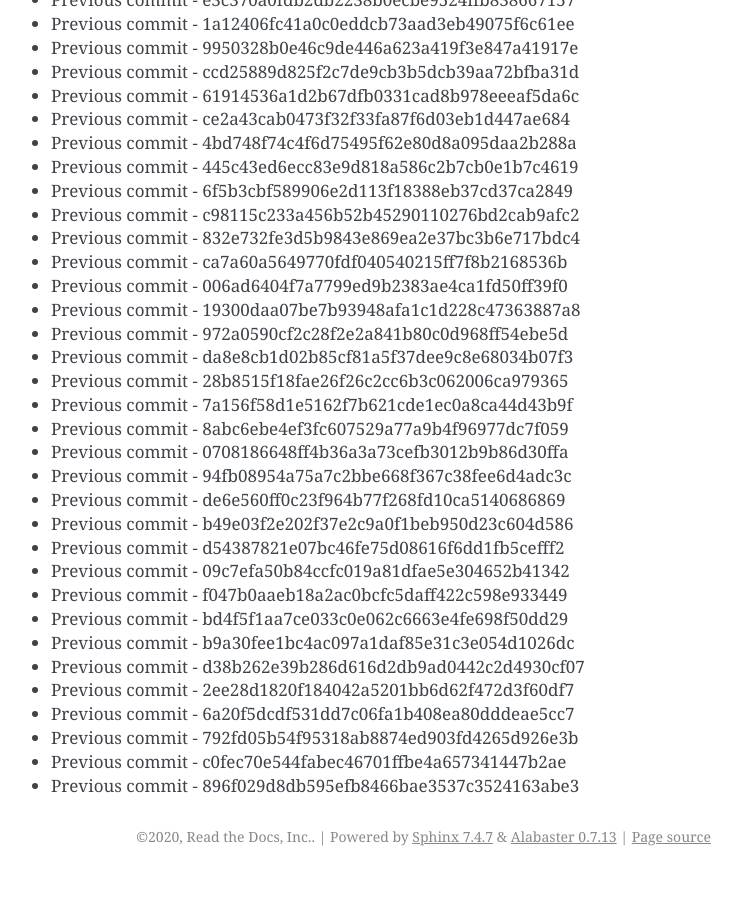
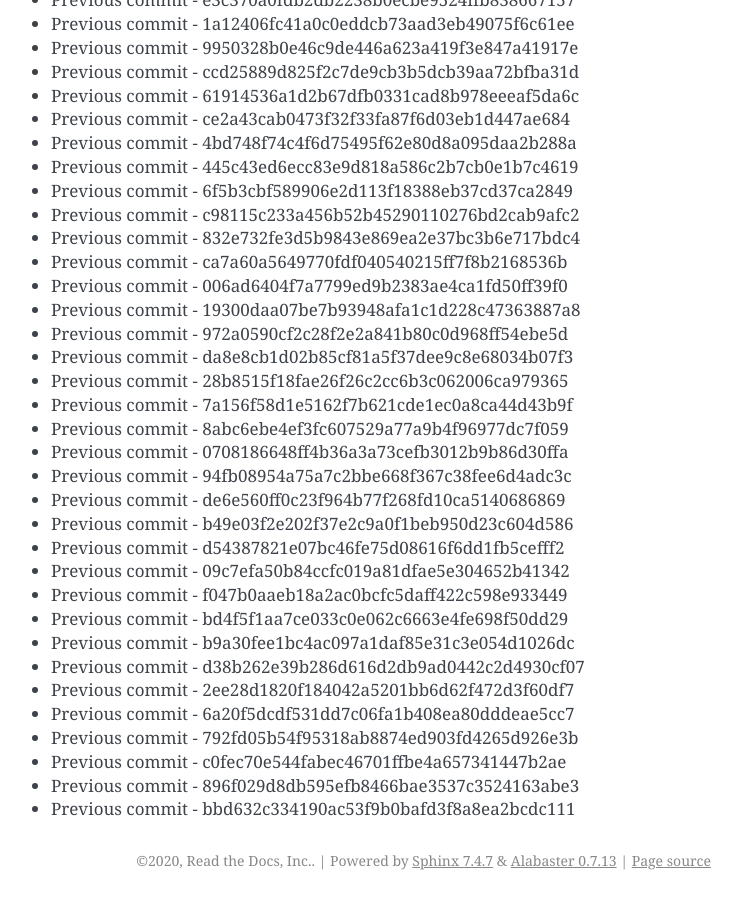
Before and after one commit to readthedocs/rtd-git-stresstest, a Sphinx documentation site: the page built from docs/updates.rst, in a window 1280 px wide and 900 px high, scrolled down 3606 px. Shown: the whole window, without its empty margins (399-1141 px from the left). Built offline with Sphinx 7.4.7, drawn with Linux system fonts in a browser that asks for light colours; before the commit the page ends 4482 px from its top, so only the background shows below that.

Commit message:
Generating commit from previous: bbd632c334190ac53f9b0bafd3f8a8ea2bcdc111

```diff
--- a/docs/updates.rst
+++ b/docs/updates.rst
@@ -183,3 +183,4 @@ It can be tested for any performance characteristics.
 * Previous commit - 792fd05b54f95318ab8874ed903fd4265d926e3b
 * Previous commit - c0fec70e544fabec46701ffbe4a657341447b2ae
 * Previous commit - 896f029d8db595efb8466bae3537c3524163abe3
+* Previous commit - bbd632c334190ac53f9b0bafd3f8a8ea2bcdc111
```
